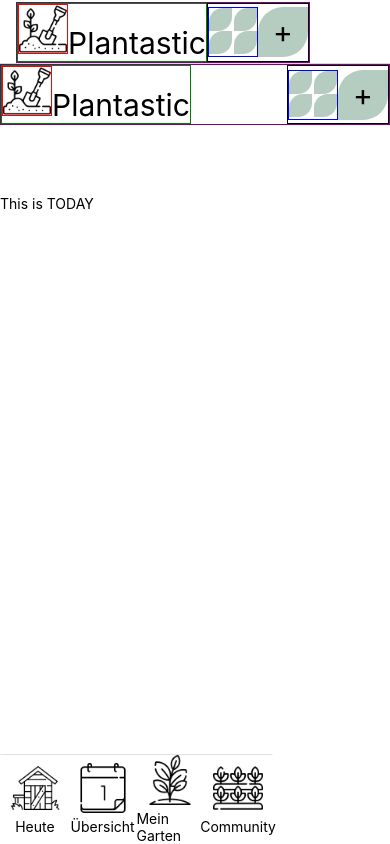
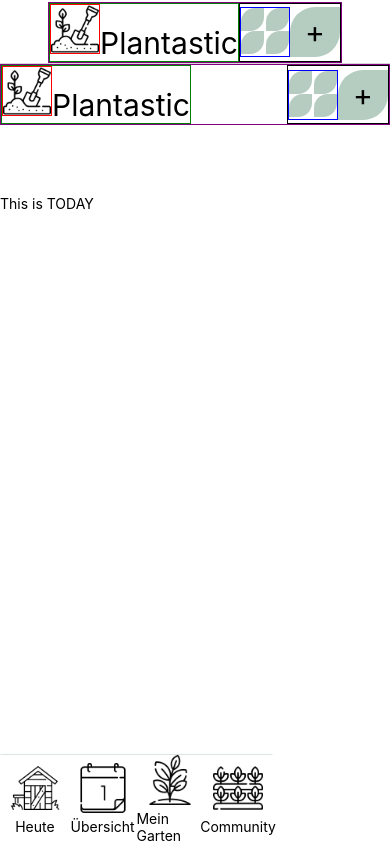
Before and after one commit to cathacz/plantastic, a React Native app in the folder client/: screen /today in a window 390 px wide. Built offline with nearby package versions, Linux system fonts and the light colour scheme.

Commit message:
styling header debugging

```diff
--- a/client/App.js
+++ b/client/App.js
@@ -19,25 +19,25 @@ const Stack = createNativeStackNavigator();
 function App() {
   return (
     <NavigationContainer>
-      <Stack.Navigator>
+      <Stack.Navigator screenOptions={{ headerTitleAlign: "center" }}>
         {/* Main Screens ---------------------------------- */}
-        {/* <Stack.Screen
-          name="HomeTest"
-          component={HomeTest}
-          options={{ title: "hometest", prop: "props" }}
-        />
-        <Stack.Screen
-          name="newTest"
-          component={newTest}
-          options={{ title: "newtest", prop: "props" }}
-        /> */}
         <Stack.Screen
           name="Today"
           component={Today}
           options={{
             // title: "Wilkommen, username",
-            prop: "props",
+            // prop: "props",
             headerTitle: (props) => <NavMainTop {...props} />,
+            // headerTitleAlign: "left",
+            // headerStyle: {
+            //   backgroundColor: "#f4511e",
+            //   padding: 0,
+            //   margin: 0,
+            //   title: "left",
+            // },
+            // Screen: {
+            //   headerTitleAlign: "flex-start",
+            // },
           }}
         />
         <Stack.Screen
--- a/client/app/styles/StyleMain.js
+++ b/client/app/styles/StyleMain.js
@@ -1,5 +1,6 @@
 import { StyleSheet } from "react-native";
 import colors from "../config/colors";
+import { Dimensions } from "react-native";
 
 const StyleMain = StyleSheet.create({
   container: {
@@ -24,13 +25,16 @@ const StyleMain = StyleSheet.create({
   navMainTop: {
     borderColor: "purple",
     borderWidth: 1,
-    padding: 5,
-    // position: "absolute",
+    // padding: 5,
     flexDirection: "row",
     justifyContent: "space-between",
-    // alignItems: "flex-end",
+    // alignItems: "center",
+    width: "100%",
+    // width: Dimensions.get("window").width,
+
+    // flex: 1,
     // alignContent: "flex-end",
-    width: "100%",
+    // position: "absolute",
     // height: "100%",
   },
   // navTopItem: { flexDirection: "row" },
@@ -64,7 +68,7 @@ const StyleMain = StyleSheet.create({
   searchMenuWrapper: {
     borderColor: "blue",
     borderWidth: 1,
-    flexDirection: "column",
+    // flexDirection: "column",
     height: 50,
     width: 50,
     // justifyContent: "space-between",
```
